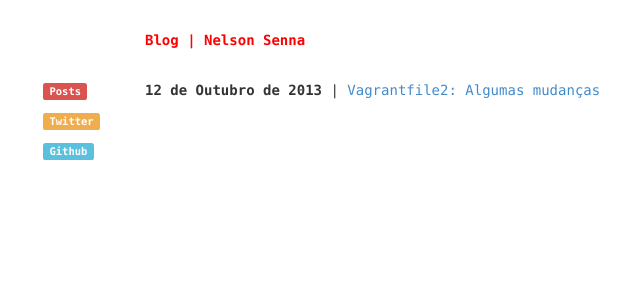
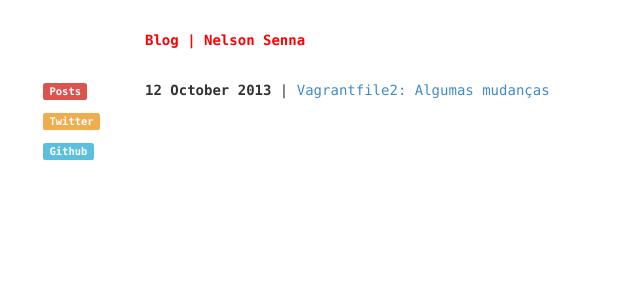
Before and after one commit to nelsonsar/nelsonsar.github.io, a Jekyll site: the page built from index.html, in a window 1280 px wide. Shown: the top 300 px of the page, without its empty margins (205-845 px from the left). Built offline with Jekyll 4.4.1, drawn with Linux system fonts in a browser that asks for light colours.

Commit message:
Fix date

```diff
--- a/index.html
+++ b/index.html
@@ -5,7 +5,7 @@ title: Blog | Nelson Senna
 <ul id="posts">
     {% for post in site.posts %}
       <li>
-      <span class="post_date">{{ post.date | localize: "%d de %B de %Y" }}</span> | <a href="{{ post.url }}">{{ post.title }}</a>
+      <span class="post_date">{{ post.date | date_to_long_string }}</span> | <a href="{{ post.url }}">{{ post.title }}</a>
       </li>
     {% endfor %}
 </ul>
```
